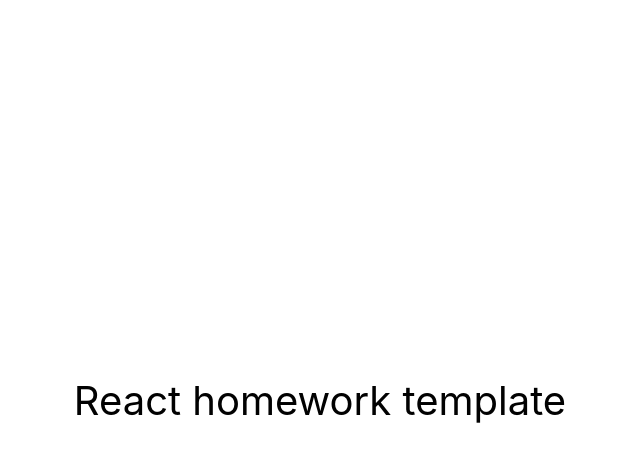
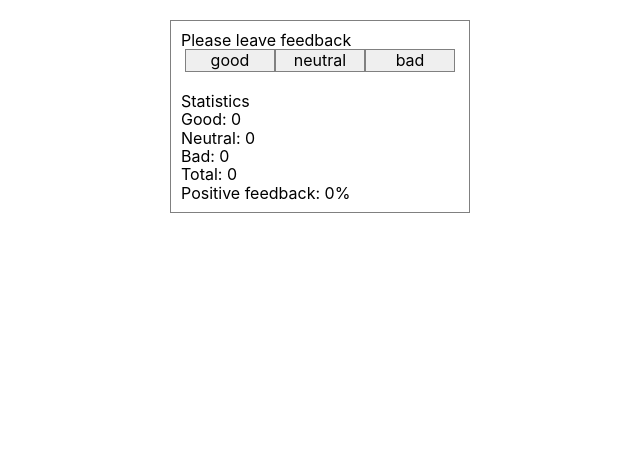
Before and after one commit to Alexander-Pustosmekhov/goit-react-hw-04-feedback, a React (Create React App) app: page / in a window 1280 px wide. Shown: the top 462 px of the page, without its empty margins (320-960 px from the left). Built offline with nearby package versions, Linux system fonts and the light colour scheme.

Commit message:
add task 1

```diff
--- a/package.json
+++ b/package.json
@@ -7,6 +7,7 @@
     "@testing-library/jest-dom": "^5.16.3",
     "@testing-library/react": "^12.1.4",
     "@testing-library/user-event": "^13.5.0",
+    "modern-normalize": "^1.1.0",
     "react": "^18.1.0",
     "react-dom": "^18.1.0",
     "react-scripts": "5.0.1",
--- a/src/components/App.jsx
+++ b/src/components/App.jsx
@@ -1,16 +1,5 @@
+import Feedback from './Feedback/Feedback';
+
 export const App = () => {
-  return (
-    <div
-      style={{
-        height: '100vh',
-        display: 'flex',
-        justifyContent: 'center',
-        alignItems: 'center',
-        fontSize: 40,
-        color: '#010101'
-      }}
-    >
-      React homework template
-    </div>
-  );
+  return <Feedback />;
 };
--- /dev/null
+++ b/src/components/Feedback/Feedback.js
@@ -0,0 +1,49 @@
+import React from 'react';
+import s from './Feedback.module.css';
+import Statistics from 'components/Statistics/Statistics';
+import FeedbackOptions from 'components/FeedbackOptions/FeedbackOptions';
+import Section from 'components/Section/Section';
+
+class Feedback extends React.Component {
+  state = {
+    good: 0,
+    neutral: 0,
+    bad: 0,
+  };
+
+  increase = dataType => {
+    this.setState(prevState => ({ [dataType]: prevState[dataType] + 1 }));
+  };
+
+  countTotalFeedback = () => {
+    return this.state.good + this.state.neutral + this.state.bad;
+  };
+
+  countPositiveFeedbackPercentage = () => {
+    return Math.floor((this.state.good / this.countTotalFeedback()) * 100);
+  };
+
+  render() {
+    return (
+      <div className={s.Feedback}>
+        <Section className={s.title} title="Please leave feedback">
+          <FeedbackOptions
+            options={Object.keys(this.state)}
+            onLeaveFeedback={this.increase}
+          />
+        </Section>
+        <Section title="Statistics">
+          <Statistics
+            good={this.state.good}
+            neutral={this.state.neutral}
+            bad={this.state.bad}
+            total={this.countTotalFeedback()}
+            positivePercentage={this.countPositiveFeedbackPercentage()}
+          />
+        </Section>
+      </div>
+    );
+  }
+}
+
+export default Feedback;
--- /dev/null
+++ b/src/components/Feedback/Feedback.module.css
@@ -0,0 +1,33 @@
+.Feedback {
+  width: 300px;
+  margin: 0 auto;
+  padding: 10px;
+  border: 1px solid gray;
+}
+
+.title {
+  text-align: center;
+  font-weight: 700;
+  margin-bottom: 20px;
+}
+
+.buttonList {
+  display: flex;
+  justify-content: center;
+  margin-bottom: 20px;
+}
+
+.button {
+  border: 1px solid gray;
+  width: 90px;
+}
+
+.button:not(:last-child) {
+  margin-right: 10px;
+}
+
+.statistics {
+  text-align: center;
+  font-weight: 700;
+  margin-bottom: 20px;
+}
--- /dev/null
+++ b/src/components/FeedbackOptions/FeedbackOptions.js
@@ -0,0 +1,28 @@
+import React from 'react';
+import s from '../Feedback/Feedback.module.css';
+
+class FeedbackOptions extends React.Component {
+  render() {
+    return (
+      <ul className={s.buttonList}>
+        {this.props.options.map((el, index) => {
+          return (
+            <li key={index}>
+              <button
+                type="button"
+                className={s.button}
+                onClick={() => {
+                  this.props.onLeaveFeedback(el);
+                }}
+              >
+                {el}
+              </button>
+            </li>
+          );
+        })}
+      </ul>
+    );
+  }
+}
+
+export default FeedbackOptions;
--- /dev/null
+++ b/src/components/Section/Section.js
@@ -0,0 +1,14 @@
+import React from 'react';
+
+class Section extends React.Component {
+  render() {
+    return (
+      <section>
+        {this.props.title}
+        {this.props.children}
+      </section>
+    );
+  }
+}
+
+export default Section;
--- /dev/null
+++ b/src/components/Statistics/Statistics.js
@@ -0,0 +1,22 @@
+import React from 'react';
+import s from '../Feedback/Feedback.module.css';
+
+class Statistics extends React.Component {
+  render() {
+    return (
+      <ul>
+        <li>Good: {this.props.good}</li>
+        <li>Neutral: {this.props.neutral}</li>
+        <li>Bad: {this.props.bad}</li>
+        <li>Total: {this.props.total}</li>
+        <li>
+          Positive feedback:{' '}
+          {this.props.positivePercentage ? this.props.positivePercentage : 0}
+          {'%'}
+        </li>
+      </ul>
+    );
+  }
+}
+
+export default Statistics;
--- a/src/index.css
+++ b/src/index.css
@@ -1,4 +1,4 @@
-@import-normalize; /* bring in normalize.css styles */
+/* @import-normalize; bring in normalize.css styles */
 
 body {
   margin: 0;
@@ -7,9 +7,20 @@ body {
     sans-serif;
   -webkit-font-smoothing: antialiased;
   -moz-osx-font-smoothing: grayscale;
+  padding: 20px;
 }
 
 code {
   font-family: source-code-pro, Menlo, Monaco, Consolas, 'Courier New',
     monospace;
 }
+
+ul {
+  list-style: none;
+  padding: 0;
+  margin: 0;
+}
+
+p {
+  margin: 0;
+}
--- a/src/index.js
+++ b/src/index.js
@@ -1,5 +1,6 @@
 import React from 'react';
 import ReactDOM from 'react-dom/client';
+import 'modern-normalize/modern-normalize.css';
 import { App } from 'components/App';
 import './index.css';
 
```
Also changed, not shown: src/components/FeedbackOptions/FeedbackOptions.module.css (added), src/components/Section/Section.module.css (added), src/components/Statistics/Statistics.css (added), 1 other file (tests, documents, lock files or other folders).
